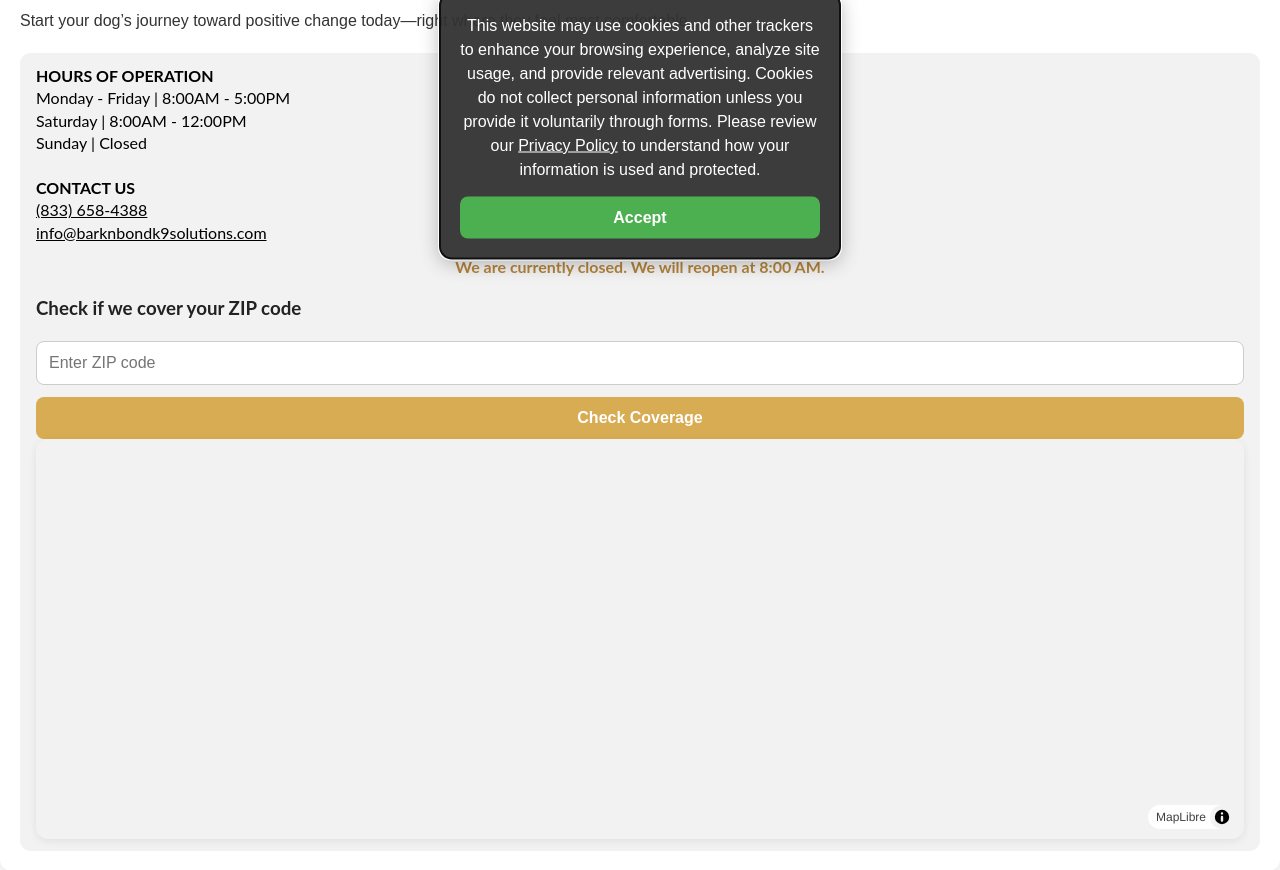
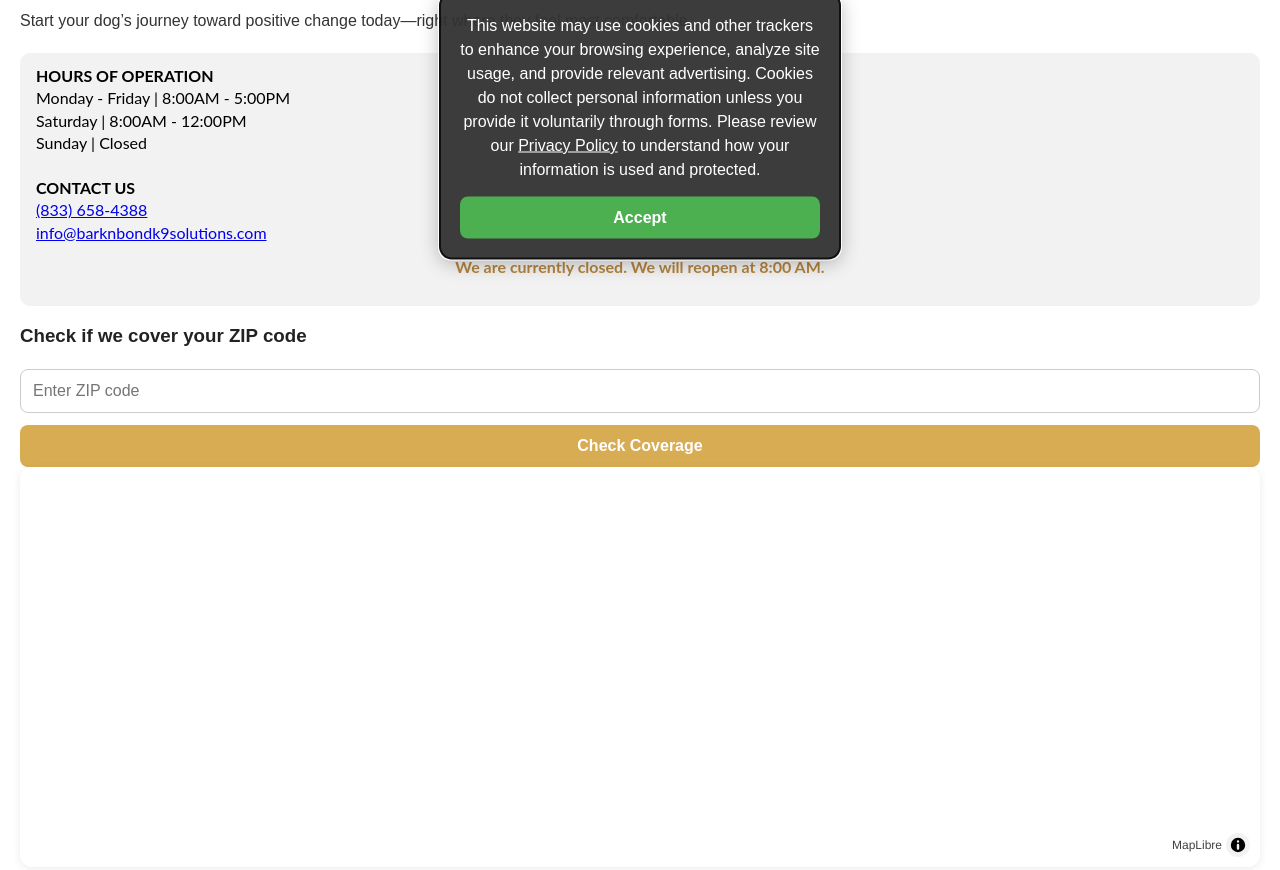
Before and after one commit to barknbondk9solutions-ai/shiny-umbrella, a plain HTML site: page index.html in a window 1280 px wide. Shown: the part 274-1144 px from the top of the page. Drawn offline with nearby package versions, Linux system fonts and the light colour scheme; no server answers; a script that the page names is missing.

Commit message:
Update index.html

```diff
--- a/index.html
+++ b/index.html
@@ -64,7 +64,6 @@
   <link rel="stylesheet" href="style.min.css" />
   <link rel="stylesheet" href="banner-style.min.css" />
   <link href="https://unpkg.com/maplibre-gl/dist/maplibre-gl.css" rel="stylesheet" />
-
 </head>
 <body>
 
@@ -87,7 +86,6 @@
   <div id="banner-container"></div>
 
   <main id="page-content">
-      <!-- ====== Main Service Widget ====== -->
     <div id="service-widget">
       <div id="location-section">
         <div class="location-text">
@@ -107,10 +105,11 @@
             Sunday | Closed <span id="sun-status"></span><br><br>
 
             <strong>CONTACT US</strong><br>
-  <a href="tel:+18336584388" style="color: #000; text-decoration: underline;">(833) 658-4388</a><br>
-  <a href="mailto:info@barknbondk9solutions.com" style="color: #000; text-decoration: underline;">info@barknbondk9solutions.com</a>
+            <a href="tel:+18336584388">(833) 658-4388</a><br>
+            <a href="mailto:info@barknbondk9solutions.com">info@barknbondk9solutions.com</a>
 
-<p id="status-message" style="margin-top: 12px; text-align: center; font-weight: bold; color: #b3833b;"></p>
+            <p id="status-message" style="margin-top:12px;text-align:center;font-weight:bold;color:#b3833b;"></p>
+          </div>
 
           <!-- ====== ZIP Code Coverage ====== -->
           <h3>Check if we cover your ZIP code</h3>
@@ -120,11 +119,12 @@
 
           <!-- ====== Map Display ====== -->
           <div class="location-map">
-        <div id="map"></div>
+            <div id="map" style="height:400px;"></div>
           </div>
         </div>
 
         <div class="tidycal-embed" data-path="barknbondk9solutions/15-minute-meeting-m825nx2"></div>
+      </div>
     </div>
   </main>
 
@@ -144,6 +144,7 @@
   </footer>
 
   <!-- External Scripts -->
+  <script src="https://unpkg.com/maplibre-gl/dist/maplibre-gl.js"></script>
   <script defer src="main.js"></script>
 </body>
 </html>
```
Lines whose indentation alone changed are shown as unchanged.
